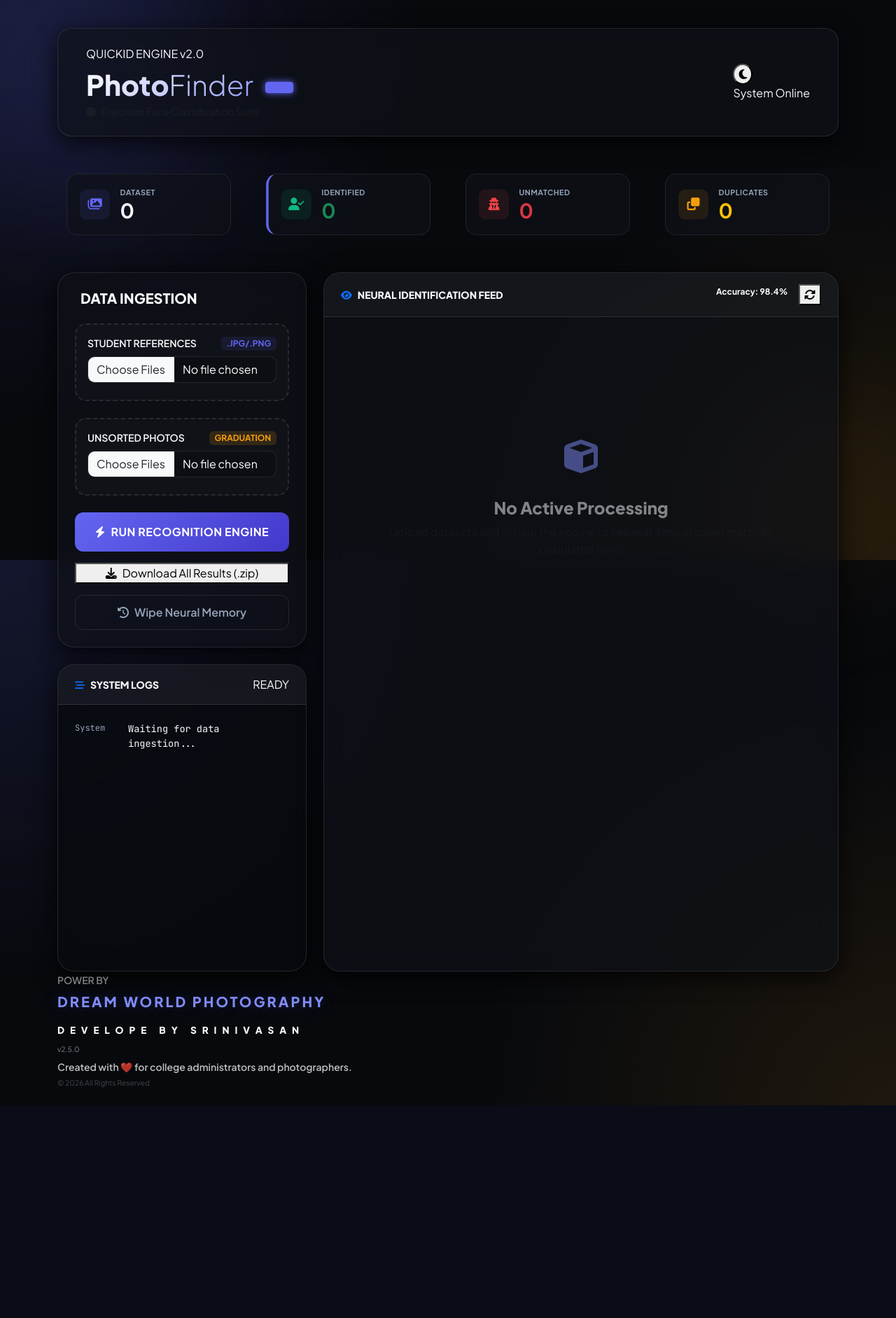
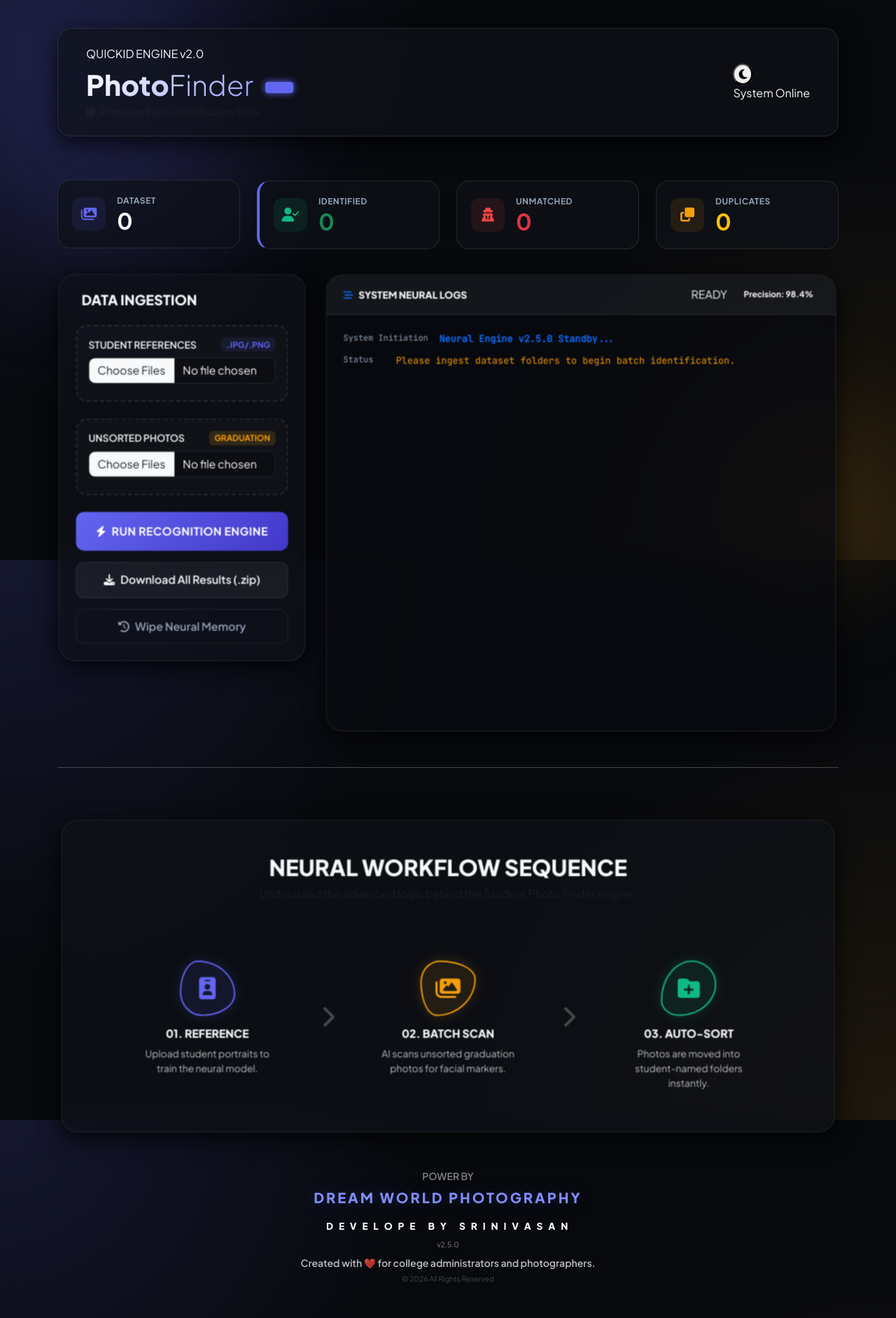
Before and after one commit to Srini-05/-AI-Student-Photo-Finder, a Flask app: page / in a window 1280 px wide. Shown: the whole page at 70% size. Before the commit the page ends 1579 px from the top, so only its background shows below. Run offline with Flask 3, Linux system fonts and the light colour scheme; some libraries are stand-ins or nearby versions.

Commit message:
Final Production Build: Swapped Panels, Fixed Downloads, Background Sync & Optimized Layout

```diff
--- a/app.py
+++ b/app.py
@@ -8,9 +8,10 @@ import shutil
 import time
 import threading
 import zipfile
+from datetime import datetime
+from concurrent.futures import ThreadPoolExecutor
 from flask import Flask, render_template, request, jsonify, send_from_directory, send_file
 from werkzeug.utils import secure_filename
-from concurrent.futures import ThreadPoolExecutor
 
 # Monkey-patch pkg_resources for Python 3.13 compatibility
 try:
@@ -24,6 +25,7 @@ except ImportError:
     sys.modules['pkg_resources'] = MockPkgResources()
 
 app = Flask(__name__)
+app.config['MAX_CONTENT_LENGTH'] = 500 * 1024 * 1024  # 500MB upload limit
 
 # CONFIGURATIONS
 BASE_DIR = os.path.dirname(os.path.abspath(__file__))
@@ -103,8 +105,12 @@ def load_and_encode_faces():
     files = [f for f in os.listdir(FINAL_YEAR_DIR) if allowed_file(f)]
     log_message(f"Initializing Neural Engine with {len(files)} reference records...", "warning")
 
-    for filename in files:
+    for index, filename in enumerate(files):
         path = os.path.join(FINAL_YEAR_DIR, filename)
+        stats["status_text"] = f"Training: {index+1}/{len(files)}"
+        if (index + 1) % 5 == 0 or index == 0:
+            log_message(f"Neural signature extraction: {index+1}/{len(files)} students loaded...", "info")
+
         try:
             image = face_recognition.load_image_file(path)
             encodings = face_recognition.face_encodings(image)
@@ -114,7 +120,7 @@ def load_and_encode_faces():
         except Exception as e:
             log_message(f"Failed to encode {filename}: {str(e)}", "danger")
 
-    log_message(f"Success: {len(cached_roll_numbers)} neural signatures loaded.", "success")
+    log_message(f"READY: {len(cached_roll_numbers)} neural signatures fully trained. Starting batch identification...", "success")
 
 def process_single_photo(filename, roll_counts, current_index, total_count):
     """Optimized processing with duplicate prevention and best-match logic."""
@@ -229,8 +235,9 @@ def process_batch():
 
     duration = round(time.time() - start_time, 2)
     stats["time"] = f"{duration}s"
-    stats["status_text"] = "Task Completed"
+    stats["status_text"] = "Process Completed"
     log_message(f"BATCH COMPLETE: Processed {stats['total']} items in {stats['time']}.", "success")
+    log_message("REID READY: Neural processing complete! Download your sorted ZIP archive now.", "info")
     is_processing = False
 
 @app.route('/start_processing', methods=['POST'])
--- a/static/css/style.css
+++ b/static/css/style.css
@@ -158,6 +158,21 @@ body {
     transform: scale(1.02);
 }
 
+.secondary-btn {
+    background: rgba(255, 255, 255, 0.05);
+    border: 1px solid var(--border-glass);
+    border-radius: 12px;
+    padding: 0.8rem;
+    color: var(--text-white);
+    font-weight: 600;
+    transition: all 0.3s ease;
+}
+
+.secondary-btn:hover {
+    background: rgba(255, 255, 255, 0.1);
+    border-color: var(--primary);
+}
+
 .ghost-btn {
     background: transparent;
     border: 1px solid var(--border-glass);
@@ -176,7 +191,8 @@ body {
 
 /* Neural Viewport */
 .log-viewport {
-    height: 380px;
+    height: 300px;
+    min-height: 200px;
     overflow-y: auto;
     padding: 1.5rem;
     font-family: 'JetBrains Mono', monospace;
@@ -208,7 +224,8 @@ body {
 
 /* Results Grid */
 .results-viewport {
-    height: 520px;
+    height: 480px;
+    min-height: 350px;
     overflow-y: auto;
     padding: 1.5rem;
     display: grid;
@@ -319,8 +336,34 @@ body {
 
 .x-small { font-size: 0.65rem; }
 
-.sphere-1 { width: 400px; height: 400px; background: rgba(99, 102, 241, 0.1); top: -100px; left: -100px; }
-.sphere-2 { width: 300px; height: 300px; background: rgba(245, 158, 11, 0.05); bottom: -50px; right: -50px; }
+.sphere-1 {
+    width: 400px; height: 400px;
+    background: rgba(99, 102, 241, 0.15);
+    top: -100px; left: -100px;
+    animation: floating 20s ease-in-out infinite;
+}
+.sphere-2 {
+    width: 300px; height: 300px;
+    background: rgba(245, 158, 11, 0.1);
+    bottom: -50px; right: -50px;
+    animation: floating 25s ease-in-out infinite reverse;
+}
+
+@keyframes floating {
+    0% { transform: translate(0, 0) scale(1); }
+    33% { transform: translate(30px, 50px) scale(1.1); }
+    66% { transform: translate(-20px, 20px) scale(0.9); }
+    100% { transform: translate(0, 0) scale(1); }
+}
+
+.glass-card {
+    transition: all 0.4s cubic-bezier(0.4, 0, 0.2, 1);
+}
+
+.glass-card:hover {
+    border-color: rgba(99, 102, 241, 0.3);
+    box-shadow: 0 15px 45px rgba(0, 0, 0, 0.9), 0 0 20px rgba(99, 102, 241, 0.1);
+}
 
 /* Empty States */
 .empty-state {
@@ -345,3 +388,53 @@ body {
 ::-webkit-scrollbar-track { background: transparent; }
 ::-webkit-scrollbar-thumb { background: rgba(255,255,255,0.1); border-radius: 10px; }
 ::-webkit-scrollbar-thumb:hover { background: rgba(255,255,255,0.2); }
+
+/* Workflow Section */
+.workflow-step {
+    transition: all 0.4s cubic-bezier(0.175, 0.885, 0.32, 1.275);
+    padding: 1rem;
+}
+
+.workflow-step:hover {
+    transform: translateY(-10px);
+}
+
+.step-blob {
+    width: 80px;
+    height: 80px;
+    background: rgba(99, 102, 241, 0.1);
+    border: 2px solid var(--primary);
+    border-radius: 30% 70% 70% 30% / 30% 30% 70% 70%;
+    display: flex;
+    align-items: center;
+    justify-content: center;
+    font-size: 2rem;
+    color: var(--primary);
+    margin: 0 auto;
+    animation: morph 8s ease-in-out infinite;
+    box-shadow: 0 0 20px rgba(99, 102, 241, 0.2);
+}
+
+.blob-accent {
+    border-color: var(--accent);
+    color: var(--accent);
+    background: rgba(245, 158, 11, 0.1);
+    box-shadow: 0 0 20px rgba(245, 158, 11, 0.2);
+    animation-delay: -2s;
+}
+
+.blob-primary {
+    border-color: var(--success);
+    color: var(--success);
+    background: rgba(16, 185, 129, 0.1);
+    box-shadow: 0 0 20px rgba(16, 185, 129, 0.2);
+    animation-delay: -4s;
+}
+
+@keyframes morph {
+    0% { border-radius: 30% 70% 70% 30% / 30% 30% 70% 70%; }
+    25% { border-radius: 58% 42% 75% 25% / 76% 46% 54% 24%; }
+    50% { border-radius: 50% 50% 33% 67% / 55% 27% 73% 45%; }
+    75% { border-radius: 33% 67% 58% 42% / 63% 68% 32% 37%; }
+    100% { border-radius: 30% 70% 70% 30% / 30% 30% 70% 70%; }
+}
--- a/static/js/script.js
+++ b/static/js/script.js
@@ -5,9 +5,27 @@ let lastKnownMatchCount = 0;
 function showToast(msg, type = "primary") {
     const toast = document.getElementById('statusToast');
     const msgEl = document.getElementById('toastMsg');
+    if (!msgEl) return;
     msgEl.innerHTML = msg;
     const bsToast = new bootstrap.Toast(toast);
     bsToast.show();
+}
+
+function showConfirm(title, body, icon, onConfirm) {
+    document.getElementById('modalTitle').innerText = title;
+    document.getElementById('modalBody').innerText = body;
+    document.getElementById('modalIcon').className = `fas ${icon}`;
+
+    const confirmBtn = document.getElementById('confirmBtn');
+    const newBtn = confirmBtn.cloneNode(true);
+    confirmBtn.parentNode.replaceChild(newBtn, confirmBtn);
+
+    const modal = new bootstrap.Modal(document.getElementById('neuralModal'));
+    newBtn.addEventListener('click', () => {
+        modal.hide();
+        onConfirm();
+    });
+    modal.show();
 }
 
 async function uploadFolder(target) {
@@ -32,11 +50,13 @@ async function uploadFolder(target) {
         });
         const data = await response.json();
 
+        if (!response.ok) throw new Error(data.error || `Server responded with ${response.status}`);
+
         status.innerHTML = `<i class="fas fa-check-circle me-2"></i>Successfully synced ${data.count} photos`;
         status.className = "small mt-2 text-success fw-600";
         return data.count || 0;
     } catch (error) {
-        status.innerHTML = `<i class="fas fa-exclamation-triangle me-2"></i>Upload failed`;
+        status.innerHTML = `<i class="fas fa-exclamation-triangle me-2"></i>Upload failed: ${error.message}`;
         status.className = "small mt-2 text-danger fw-600";
         console.error("Upload error:", error);
         return 0;
@@ -46,25 +66,21 @@ async function uploadFolder(target) {
 async function startAI() {
     if (isProcessing) return;
 
-    const refCount = await uploadFolder('final_year');
-    const gradCount = await uploadFolder('graduation');
-
-    // Start background processing
+    showConfirm(
+        "INITIATE NEURAL SCAN",
+        "Are you ready to begin the facial identification engine? Your datasets have been synced and processed in the background.",
+        "fa-bolt",
+        async () => {
             const response = await fetch('/start_processing', { method: 'POST' });
             const data = await response.json();
+            if (data.error) { showToast(data.error, "danger"); return; }
 
-    if (data.error) {
-        showToast(data.error, "danger");
-        return;
+            isProcessing = true;
+            document.getElementById('logStream').innerHTML = ''; // Fresh logs for the run
+            document.getElementById('statusIndicator').innerText = "RUNNING";
+            pollStatus();
         }
-
-    // Enter UI processing state
-    isProcessing = true;
-    document.getElementById('resultsFeed').innerHTML = ''; // Clear feed for new run
-    document.getElementById('statusIndicator').innerText = "RUNNING";
-    document.getElementById('statusIndicator').classList.add('bg-primary');
-
-    pollStatus();
+    );
 }
 
 async function pollStatus() {
@@ -122,16 +138,40 @@ function updateLogs(logs) {
             // If it's a match, we might want to check the server for new files usually,
             // but for this demo we'll let the user see the folder later or optimize refresh.
             if (log.msg.includes('MATCH:')) {
-                refreshResults();
+                // Parse "MATCH: [Name] found in [Photo]"
+                const parts = log.msg.split(' ');
+                const studentName = parts[1];
+                const photoName = parts[parts.length - 1]; // Last part is the filename
+                addMatchToFeed(studentName, photoName);
             }
         }
     });
 }
 
-function refreshResults() {
-    // This is called when a match is logged.
-    // Instead of re-fetching everything, we can just fetch the latest output folder files occasionally.
-    // In a high-perf app, we'd use WebSockets for this.
+function addMatchToFeed(studentName, photoName) {
+    const feed = document.getElementById('resultsFeed');
+
+    // Remove empty state if it exists
+    const emptyState = feed.querySelector('.empty-state');
+    if (emptyState) emptyState.remove();
+
+    const card = document.createElement('div');
+    card.className = 'match-card-entry glass-inner p-3 mb-3 animate__animated animate__fadeInRight';
+    card.innerHTML = `
+        <div class="d-flex align-items-center gap-3">
+            <div class="match-icon bg-soft-success">
+                <i class="fas fa-check-circle text-success"></i>
+            </div>
+            <div class="flex-grow-1">
+                <div class="small text-muted opacity-50 tracking-wider">STUDENT MATCHED</div>
+                <h6 class="fw-800 m-0">${studentName}</h6>
+                <div class="small opacity-75 mt-1"><i class="fas fa-image me-1"></i>Found in: <b>${photoName}</b></div>
+            </div>
+            <div class="badge bg-soft-primary">Live Ident</div>
+        </div>
+    `;
+
+    feed.prepend(card); // Show newest at top
 }
 
 async function finishProcessing() {
@@ -156,21 +196,29 @@ async function loadFinalGallery() {
 }
 
 async function resetAll() {
-    if (!confirm("Are you sure you want to clear the neural memory? (Files will NOT be deleted from the server)")) return;
-
+    showConfirm(
+        "RESET ENGINE",
+        "Are you sure you want to clear the neural memory and session logs? Processed files will remain in your output folder.",
+        "fa-history",
+        async () => {
             try {
                 const response = await fetch('/reset', { method: 'POST' });
                 const result = await response.json();
                 showToast(result.message);
                 clearFeed();
                 updateStats();
-    } catch (error) {
-        showToast("Reset failed: " + error);
+            } catch (error) { showToast("Reset failed: " + error); }
         }
+    );
 }
 
 function downloadAll() {
-    window.location.href = '/download_results';
+    showConfirm(
+        "DOWNLOAD ARCHIVE",
+        "Neural sorting is complete. Would you like to generate and download a ZIP archive of all sorted results?",
+        "fa-download",
+        () => { window.location.href = '/download_results'; }
+    );
 }
 
 function clearFeed() {
@@ -195,33 +243,13 @@ window.onload = () => {
         showToast(`Switched to ${newTheme} mode`);
     });
 
-    gsap.from(".glass-card", {
-        duration: 0.8,
-        y: 30,
-        opacity: 0,
-        stagger: 0.2,
-        ease: "power2.out"
-    });
+    // Zero-Flicker Premium Entrance (Guaranteed Visibility)
+    gsap.from(".header-glass", { duration: 1, y: -20, ease: "power3.out" });
+    gsap.from(".stat-card", { duration: 0.8, y: 15, stagger: 0.1, ease: "power2.out", delay: 0.2 });
+    gsap.from(".glass-card", { duration: 0.8, scale: 0.99, stagger: 0.15, ease: "power2.out", delay: 0.3 });
+    gsap.from(".workflow-step", { duration: 1, y: 20, stagger: 0.1, ease: "back.out(1.2)", delay: 0.5 });
 
-    gsap.from(".stat-card", {
-        duration: 0.6,
-        scale: 0.9,
-        opacity: 0,
-        stagger: 0.1,
-        delay: 0.5,
-        ease: "back.out(1.7)"
-    });
-
-    // File Input Listeners for immediate feedback
-    document.getElementById('finalYearInp').addEventListener('change', (e) => {
-        const count = e.target.files.length;
-        document.getElementById('finalYearStatus').innerHTML = `<i class="fas fa-folder-open me-2"></i>${count} files selected. Ready to sync.`;
-        document.getElementById('finalYearStatus').className = "small mt-2 text-primary";
-    });
-
-    document.getElementById('graduationInp').addEventListener('change', (e) => {
-        const count = e.target.files.length;
-        document.getElementById('graduationStatus').innerHTML = `<i class="fas fa-folder-open me-2"></i>${count} files selected. Ready to sync.`;
-        document.getElementById('graduationStatus').className = "small mt-2 text-primary";
-    });
+    // File Input Listeners for background syncing
+    document.getElementById('finalYearInp').addEventListener('change', () => uploadFolder('final_year'));
+    document.getElementById('graduationInp').addEventListener('change', () => uploadFolder('graduation'));
 };
--- a/templates/index.html
+++ b/templates/index.html
@@ -128,47 +128,79 @@
                     </div>
                 </div>
 
-                <div class="glass-card p-0 overflow-hidden">
-                    <div class="p-4 py-3 d-flex justify-content-between align-items-center bg-glass-header">
-                        <h5 class="fw-800 m-0 small tracking-wider"><i class="fas fa-stream me-2 text-primary"></i>SYSTEM LOGS</h5>
-                        <div id="statusIndicator" class="badge-status">READY</div>
-                    </div>
-                    <div id="logStream" class="log-viewport">
-                        <div class="log-entry system">
-                            <span class="log-time">System</span>
-                            <span class="log-msg">Waiting for data ingestion...</span>
-                        </div>
-                    </div>
-                </div>
             </div>
 
             <!-- Right Panel: Results -->
             <div class="col-xl-8 col-lg-7">
-                <div class="glass-card h-100 p-0 overflow-hidden">
+                <div class="glass-card p-0 overflow-hidden">
                     <div class="p-4 py-3 d-flex justify-content-between align-items-center bg-glass-header">
                         <div>
-                            <h5 class="fw-800 m-0 small tracking-wider"><i class="fas fa-eye me-2 text-primary"></i>NEURAL IDENTIFICATION FEED</h5>
+                            <h5 class="fw-800 m-0 small tracking-wider"><i class="fas fa-stream me-2 text-primary"></i>SYSTEM NEURAL LOGS</h5>
                         </div>
-                        <div class="d-flex gap-2">
-                            <span class="badge bg-glass-tag" id="accuracyIndicator">Accuracy: 98.4%</span>
-                            <button class="glass-btn btn-sm" onclick="clearFeed()"><i class="fas fa-sync-alt"></i></button>
+                        <div class="d-flex gap-2 align-items-center">
+                            <div id="statusIndicator" class="badge-status me-2">READY</div>
+                            <span class="badge bg-glass-tag" id="accuracyIndicator">Precision: 98.4%</span>
                         </div>
                     </div>
-                    <div id="resultsFeed" class="results-viewport">
-                        <!-- Placeholder -->
-                        <div class="empty-state">
-                            <div class="empty-icon-wrap">
-                                <i class="fas fa-cube"></i>
-                            </div>
-                            <h4 class="fw-800">No Active Processing</h4>
-                            <p class="text-muted px-4">Upload datasets and initiate the engine to see real-time student matches populated here.</p>
+                    <div id="logStream" class="log-viewport" style="height: 600px;">
+                        <div class="log-entry system">
+                            <span class="log-time">System Initiation</span>
+                            <span class="log-msg text-primary fw-bold">Neural Engine v2.5.0 Standby...</span>
+                        </div>
+                        <div class="log-entry warning">
+                            <span class="log-time">Status</span>
+                            <span class="log-msg">Please ingest dataset folders to begin batch identification.</span>
                         </div>
                     </div>
                 </div>
             </div>
         </main>
 
+        <hr class="my-5 opacity-10">
+
+        <!-- Neural Workflow Sequence -->
+        <section class="mt-5 pt-4">
+            <div class="glass-card p-5">
+                <div class="text-center mb-5">
+                    <h2 class="fw-800 tracking-wider">NEURAL WORKFLOW SEQUENCE</h2>
+                    <p class="text-muted">Understand the advanced logic behind the Student Photo Finder engine.</p>
+                </div>
+
+                <div class="row g-4 justify-content-center">
+                    <div class="col-md-3">
+                        <div class="workflow-step text-center">
+                            <div class="step-blob"><i class="fas fa-id-badge"></i></div>
+                            <h6 class="fw-800 mt-3">01. REFERENCE</h6>
+                            <p class="small opacity-75">Upload student portraits to train the neural model.</p>
+                        </div>
+                    </div>
+                    <div class="col-md-1 d-none d-md-flex align-items-center justify-content-center opacity-25">
+                        <i class="fas fa-chevron-right fa-2x"></i>
+                    </div>
+                    <div class="col-md-3">
+                        <div class="workflow-step text-center">
+                            <div class="step-blob blob-accent"><i class="fas fa-images"></i></div>
+                            <h6 class="fw-800 mt-3">02. BATCH SCAN</h6>
+                            <p class="small opacity-75">AI scans unsorted graduation photos for facial markers.</p>
+                        </div>
+                    </div>
+                    <div class="col-md-1 d-none d-md-flex align-items-center justify-content-center opacity-25">
+                        <i class="fas fa-chevron-right fa-2x"></i>
+                    </div>
+                    <div class="col-md-3">
+                        <div class="workflow-step text-center">
+                            <div class="step-blob blob-primary"><i class="fas fa-folder-plus"></i></div>
+                            <h6 class="fw-800 mt-3">03. AUTO-SORT</h6>
+                            <p class="small opacity-75">Photos are moved into student-named folders instantly.</p>
+                        </div>
+                    </div>
+                </div>
+            </div>
+        </section>
+
         <!-- Footer -->
+        <footer class="text-center mt-5 mb-4 footer-premium">
+            <div class="footer-wrap container">
                 <div class="mb-2">
                     <span class="small fw-600 opacity-50">POWER BY</span>
                     <div class="brand-text-large fw-800 mt-1">DREAM WORLD PHOTOGRAPHY</div>
@@ -183,16 +215,28 @@
         </footer>
     </div>
 
-    <!-- Modals / Toast -->
-    <div class="toast-container position-fixed bottom-0 end-0 p-3">
-        <div id="statusToast" class="toast glass-toast" role="alert" aria-live="assertive" aria-atomic="true">
-            <div class="toast-header bg-transparent border-0 text-white">
-                <i class="fas fa-info-circle me-2"></i>
-                <strong class="me-auto">Notification</strong>
-                <button type="button" class="btn-close btn-close-white" data-bs-dismiss="toast"></button>
-            </div>
-            <div class="toast-body" id="toastMsg">
-                System initialized successfully.
+    </div>
+
+    <!-- Neural Confirmation Modal -->
+    <div class="modal fade" id="neuralModal" tabindex="-1" aria-hidden="true">
+        <div class="modal-dialog modal-dialog-centered">
+            <div class="modal-content glass-card border-0">
+                <div class="modal-header border-0 pb-0">
+                    <h5 class="modal-title fw-800 tracking-wider" id="modalTitle">NEURAL CONFIRMATION</h5>
+                    <button type="button" class="btn-close btn-close-white" data-bs-dismiss="modal" aria-label="Close"></button>
+                </div>
+                <div class="modal-body py-4">
+                    <div class="text-center mb-4">
+                        <div class="step-blob blob-accent mb-3" style="width: 60px; height: 60px; font-size: 1.5rem;">
+                            <i id="modalIcon" class="fas fa-bolt"></i>
+                        </div>
+                        <p id="modalBody" class="px-3">Are you ready to initiate the neural engine? This will begin high-precision facial classification on your dataset.</p>
+                    </div>
+                </div>
+                <div class="modal-footer border-0 pt-0 justify-content-center pb-4">
+                    <button type="button" class="secondary-btn px-4" data-bs-dismiss="modal">CANCEL</button>
+                    <button type="button" id="confirmBtn" class="primary-btn glow px-4 py-2">PROCEED</button>
+                </div>
             </div>
         </div>
     </div>
```
Also changed, not shown: 1 other file. Lines whose indentation alone changed are shown as unchanged.
